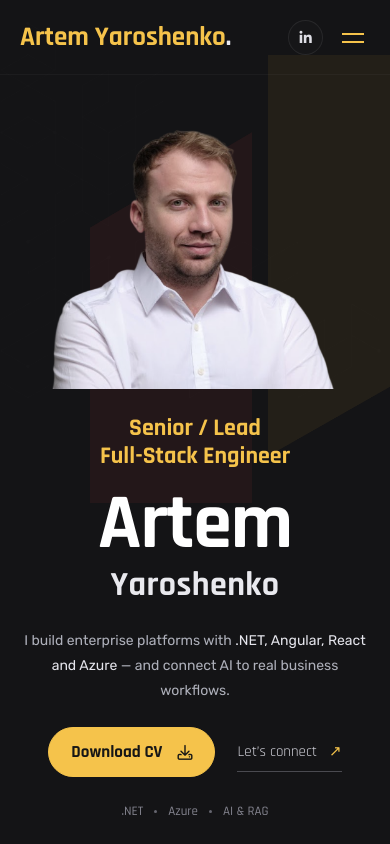
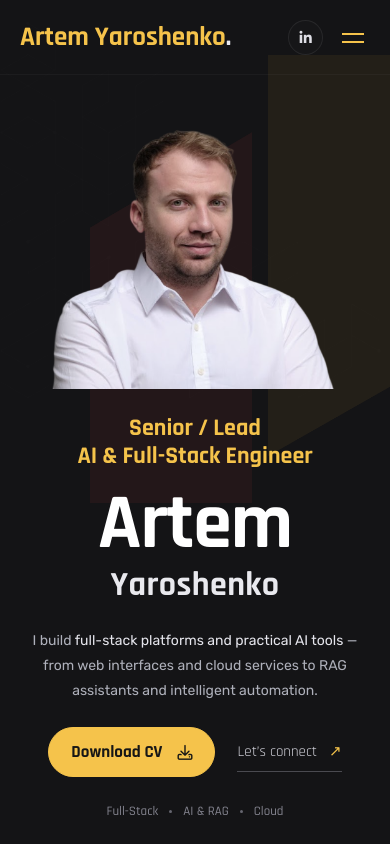
Before and after one commit to artem0513/artem-page, a plain HTML site: page index.html in a window 390 px wide. Shown: the top 844 px of the page. Drawn offline with Linux system fonts and the light colour scheme.

Commit message:
Emphasize applied AI and full-stack engineering across portfolio intro

```diff
--- a/assets/css/refinement.css
+++ b/assets/css/refinement.css
@@ -553,7 +553,7 @@ body.refined-page .about-us-left-content-wrap {
   color: #f5c34b;
 }
 body.refined-page .years-of-experience-card .card-title.focus-card-title {
-  font-size: clamp(38px, 4.7vw, 64px);
+  font-size: clamp(30px, 4.5vw, 60px);
   line-height: 1.07;
   letter-spacing: -1px;
   margin-top: 12px;
--- a/index.html
+++ b/index.html
@@ -77,15 +77,16 @@
           <div class="banner-four-main-wrapper">
             <div class="inner hero-copy">
               <span class="sub-title"
-                >Senior / Lead<br />Full-Stack Engineer</span
+                >Senior / Lead<br />AI & Full-Stack Engineer</span
               >
               <h1 class="title" id="hero-title">
                 Artem<span>Yaroshenko</span>
               </h1>
               <p class="description">
-                I build enterprise platforms with
-                <strong>.NET, Angular, React and Azure</strong> — and connect AI
-                to real business workflows.
+                I build
+                <strong>full-stack platforms and practical AI tools</strong>
+                — from web interfaces and cloud services to RAG assistants and
+                intelligent automation.
               </p>
               <div class="hero-actions">
                 <a
@@ -99,8 +100,8 @@
                 >
               </div>
               <div class="hero-stack">
-                <span>.NET</span><i></i><span>Azure</span><i></i
-                ><span>AI & RAG</span>
+                <span>Full-Stack</span><i></i><span>AI & RAG</span><i></i
+                ><span>Cloud</span>
               </div>
             </div>
             <div class="bg-benner-img-four">
@@ -257,9 +258,9 @@
           <div class="about-layout">
             <div class="about-us-left-content-wrap">
               <div class="years-of-experience-card reveal">
-                <span class="about-card-label">Engineering focus</span>
+                <span class="about-card-label">My core focus</span>
                 <h3 class="card-title focus-card-title">
-                  AI and<br />Security<span>.</span>
+                  AI +<br />Full-Stack<span>.</span>
                 </h3>
                 <p class="card-para">
                   Intelligent solutions.<br />Secure by design.
@@ -285,8 +286,8 @@
                   <span class="heading-line">Connecting the pieces.</span>
                 </h2>
                 <p class="description reveal">
-                  I’m a full-stack engineer and technical lead working across
-                  enterprise applications, cloud architecture and practical AI.
+                  I’m a full-stack engineer and technical lead focused on
+                  practical AI, enterprise applications and cloud architecture.
                   My experience spans logistics, finance, booking and workforce
                   management for clients in the US and Europe.
                 </p>
```
